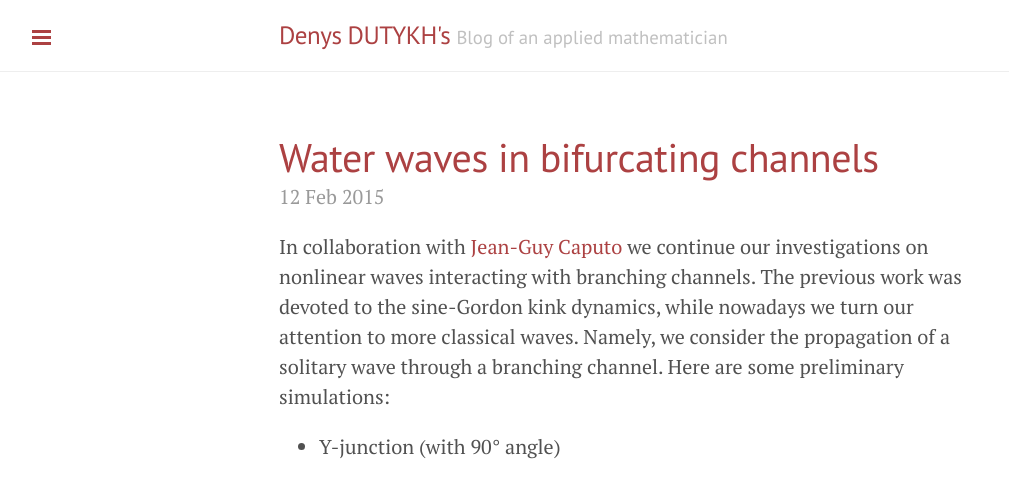
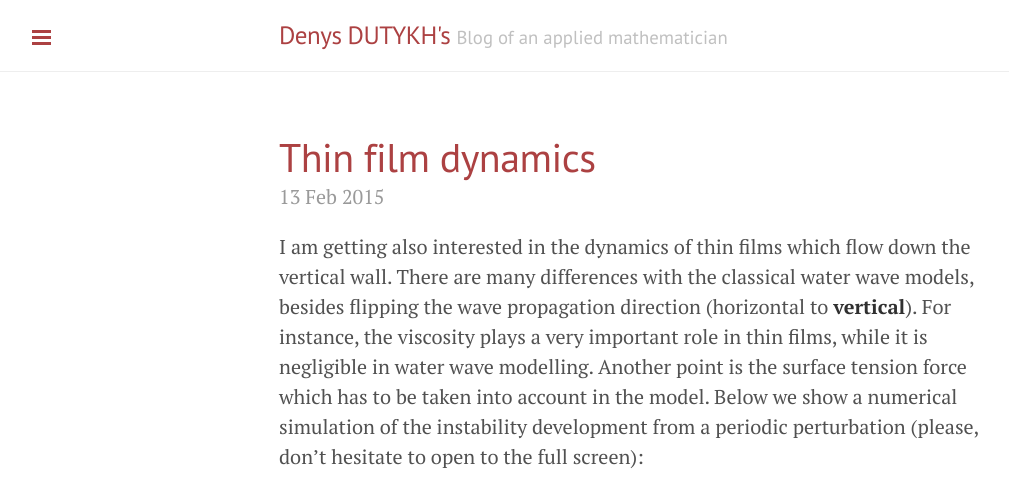
Before and after one commit to dutykh/dutykh.github.io, a Jekyll site: the page built from index.html, in a window 1280 px wide and 1400 px high. Shown: the top 482 px of the window, without its empty margins (1-1010 px from the left). Built offline with Jekyll 4.4.1, drawn with Linux system fonts in a browser that asks for light colours; Markdown is read by kramdown in place of the engine named in the settings; the list of posts is cut into pages by our own code; comment, search, counter and statistics services are not loaded; some of the changed text lies outside the part shown; grey boxes are pictures that could not be loaded.

Commit message:
Shkadov post

```diff
--- a/_posts/2015-02-12-NSWE-Junctions.md
+++ b/_posts/2015-02-12-NSWE-Junctions.md
@@ -3,7 +3,7 @@
 title: Water waves in bifurcating channels
 ---
 
-In collaboration with [Jean-Guy Caputo](http://lmi.insa-rouen.fr/membres/10-membres/maitres-de-conference/20-caputo-jean-guy.html/) we continue our investigations on nonlinear waves interacting with branching channels. The previous work was devoted to the sine-Gordon kink dynamics, while nowadays we turn our attention to more classical waves. Namely, we consider the propagation of a solitary wave through a branching channel. Here are some preliminary simulations:
+In collaboration with [Jean-Guy Caputo](http://lmi.insa-rouen.fr/membres/10-membres/maitres-de-conference/20-caputo-jean-guy.html/) we continue our investigations on nonlinear waves interacting with branching channels. The previous work was devoted to the [sine-Gordon](http://en.wikipedia.org/wiki/Sine-Gordon_equation/) kink dynamics, while nowadays we turn our attention to more classical waves. Namely, we consider the propagation of a solitary wave through a branching channel. Here are some preliminary simulations:
 
 * Y-junction (with 90° angle)
 
--- /dev/null
+++ b/_posts/2015-02-13-ThinFilms.md
@@ -0,0 +1,12 @@
+---
+layout: post
+title: Thin film dynamics
+---
+
+I am getting also interested in the dynamics of thin films which flow down the vertical wall. There are many differences with the classical water wave models, besides flipping the wave propagation direction (horizontal to **vertical**). For instance, the viscosity plays a very important role in thin films, while it is negligible in water wave modelling. Another point is the surface tension force which has to be taken into account in the model. Below we show a numerical simulation of the instability development from a periodic perturbation (please, don't hesitate to open to the full screen):
+
+<iframe width="480" height="360" src="http://www.youtube.com/embed/jkZ96ZmNAns" frameborder="0"> </iframe>
+
+We solve the so-called Shkadov's model (also known as the viscid Saint-Venant equations) in a periodic domain using the finite volume method (Rusanov flux is used). The dispersive term is discretized using the central finite differences. The semi-discrete model is solved in time with an adaptive Runge-Kutta scheme.
+
+A research direction to be continued!
```
